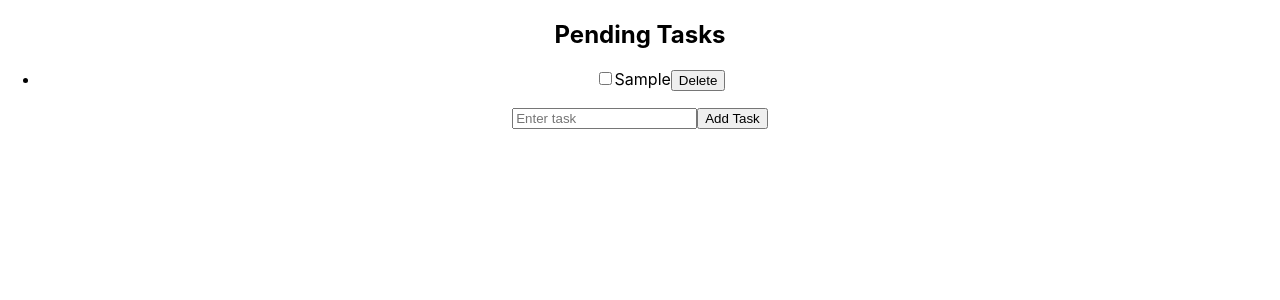
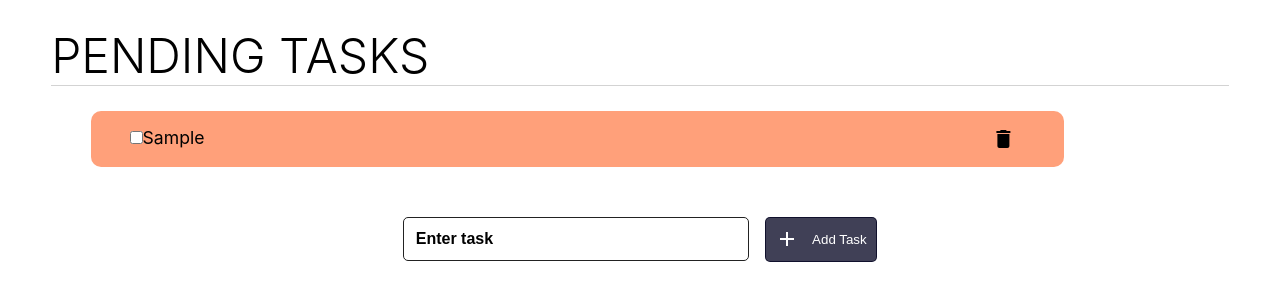
Before and after one commit to sruthi-98/Todo-App, a React (Create React App) app: page / in a window 1280 px wide. Both pictures are taken after typing "Sample" into the empty fields and a click on the button "Add Task". Shown: the top 300 px of the page. Built offline with nearby package versions, Linux system fonts and the light colour scheme.

Commit message:
Style TaskList component

```diff
--- a/package.json
+++ b/package.json
@@ -3,6 +3,8 @@
   "version": "0.1.0",
   "private": true,
   "dependencies": {
+    "@material-ui/core": "^4.11.0",
+    "@material-ui/icons": "^4.9.1",
     "@testing-library/jest-dom": "^4.2.4",
     "@testing-library/react": "^9.5.0",
     "@testing-library/user-event": "^7.2.1",
--- a/src/App.css
+++ b/src/App.css
@@ -1,5 +1,5 @@
 .App {
-  text-align: center;
+  /* text-align: center; */
 }
 
 .App-logo {
--- a/src/components/TaskList.js
+++ b/src/components/TaskList.js
@@ -1,4 +1,6 @@
 import React, { useState } from 'react';
+import AddIcon from '@material-ui/icons/Add';
+import DeleteIcon from '@material-ui/icons/Delete';
 import '../styles/TaskList.css';
 
 function TaskList() {
@@ -6,6 +8,7 @@ function TaskList() {
     const [todos, setTodos] = useState([]);
 
     const addTask = (e) => {
+        if(task){
             const todo = {
                 id: todos.length,
                 value: task,
@@ -14,6 +17,7 @@ function TaskList() {
 
             setTodos([...todos, todo]);
             document.querySelector('input.taskList__taskInput').value = '';
+        }
     }
 
     const deleteTask = (id) => {
@@ -50,7 +54,7 @@ function TaskList() {
                         />
                         {todo.value}
                     </label>
-                    <button className="taskList_deleteTask" onClick={(e) => deleteTask(todo.id, e)}>Delete</button>
+                    <DeleteIcon className="taskList_deleteTask" onClick={(e) => deleteTask(todo.id, e)} />
                 </li>
             );
         });
@@ -70,7 +74,7 @@ function TaskList() {
                         <ul>{pendingTasks}</ul>
                     </div>
                     :
-                    <h3>You don't have any pending tasks. Yaaaaayyyyy!!!!!!!!</h3>
+                    <h3 className="taskList__fallback">You don't have any pending tasks. Yaaaaayyyyy!!!!!!!!</h3>
                 }
             </div>
 
@@ -93,7 +97,10 @@ function TaskList() {
                     placeholder="Enter task"
                     onChange={e => setTask(e.target.value)}
                 ></input>
-                <button className="taskList__addTask" onClick={addTask}>Add Task</button>
+                <button className="taskList__addTask" onClick={addTask}>
+                    <AddIcon className="taskList__addIcon"/>
+                    <span className="taskList__add">Add Task</span>
+                </button>
             </div>
         </div>
     )
--- a/src/styles/TaskList.css
+++ b/src/styles/TaskList.css
@@ -0,0 +1,106 @@
+* {
+    margin: 0;
+}
+
+.taskList {
+    height: 100vh;
+    max-width: 100vw;
+    overflow-x: hidden;
+}
+
+.taskList__fallback {
+    font-size: min(7vw, 3rem);
+    margin: 2vw 4vw;
+    font-weight: 300;
+    text-align: center;
+}
+
+.taskList__title {
+    font-size: min(7vw, 3rem);
+    margin: 2vw 4vw;
+    font-weight: 300;
+    text-transform: uppercase;
+    border-bottom: 1px solid lightgray;
+}
+
+.taskList__todoItem {
+    list-style: none;
+    background-color: lightsalmon;
+    border-radius: 10px;
+    padding: 1.25vw 3vw;
+    margin: 1vw 4vw;
+    width: 70vw;
+    height: fit-content;
+    display: flex;
+    flex-direction: row;
+}
+
+.taskList__todoLabel {
+    font-size: min(5.5vw, 1.1rem);
+    height: fit-content;
+    width: fit-content;
+    flex: 0.95;
+}
+
+.taskList_deleteTask {
+    position: relative;
+    flex: 0.05;
+    align-self: center;
+}
+
+.taskList__completed .taskList__todoItem {
+    background-color: lightseagreen;
+    text-decoration: line-through;
+}
+
+.taskList__addTaskSection {
+    width: 100vw;
+    height: 10vh;
+    margin: 4vh 0;
+    display: flex;
+    flex-direction: row;
+    justify-content: center;
+    align-items: center;
+}
+
+::placeholder {
+    color: black;
+    font-weight: 800;
+}
+
+.taskList__taskInput {
+    width: 25vw;
+    height: fit-content;
+    font-size: min(4vw, 1rem);
+    margin: 0 0.5rem;
+    padding: 1.5vh;
+    border: 1px solid #222;
+    border-radius: 5px;
+}
+
+.taskList__addTask {
+    width: fit-content;
+    height: fit-content;
+    background-color: rgba(0, 0, 30, 0.75);
+    border: 1px solid rgba(0, 0, 30, 0.75);
+    color: white;
+    border-radius: 5px;
+    padding: 1.2vh;
+    display: flex;
+    flex-direction: row;
+    justify-content: center;
+    align-items: center;
+    margin: 0 0.5rem;
+}
+
+.taskList__addTask:hover {
+    background-color:  rgba(0, 0, 30, 1);
+}
+
+.taskList__addIcon {
+    padding-right: 0.5vw;
+}
+
+.taskList__add {
+    padding-left: 0.5vw;
+}
```
Also changed, not shown: 1 other file (tests, documents, lock files or other folders). Lines whose indentation alone changed are shown as unchanged.
